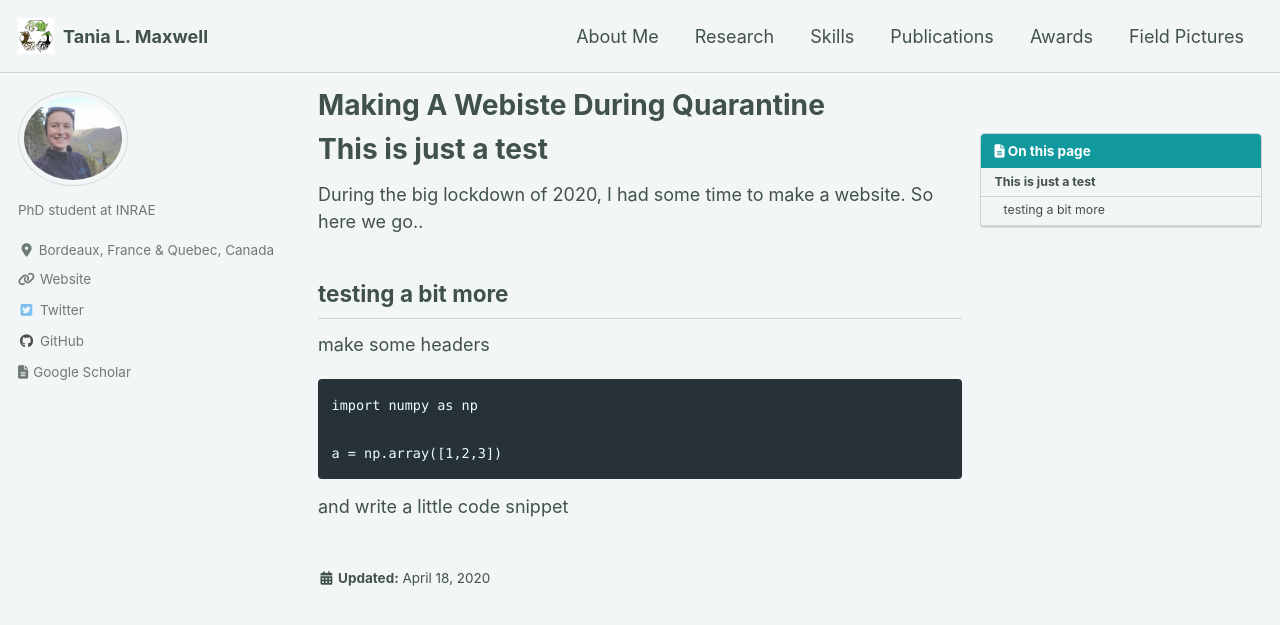
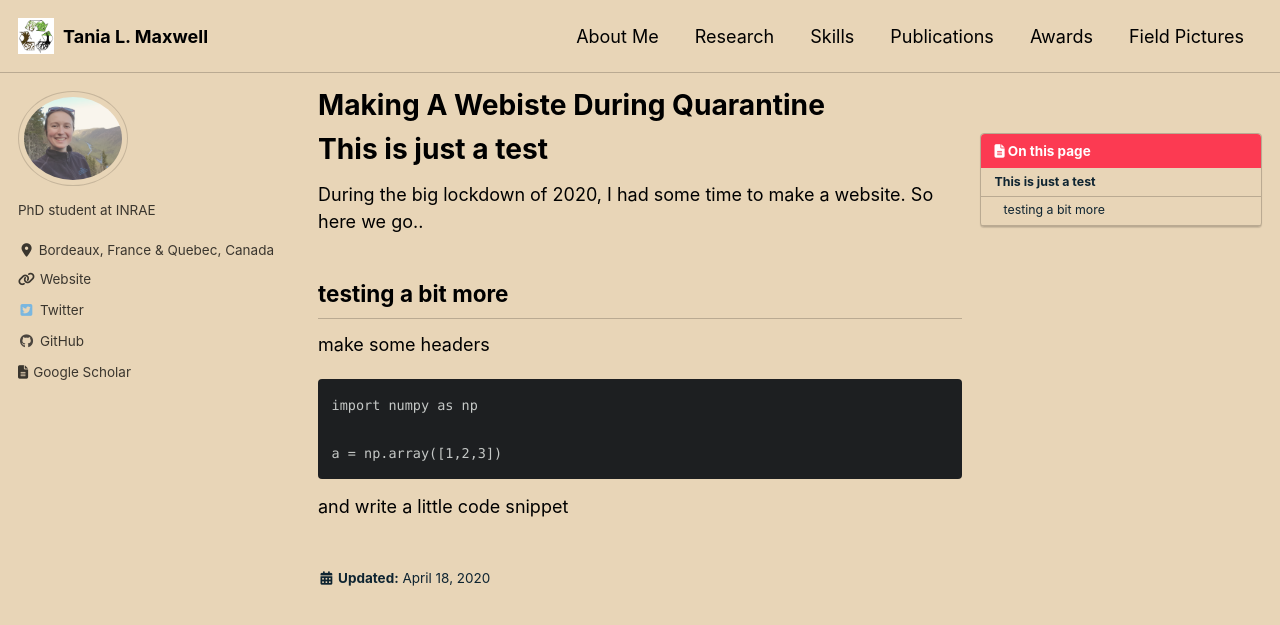
Before and after one commit to Tania-Maxwell/Tania-Maxwell.github.io, a Jekyll site: the page built from _posts/2020-04-18-Making-a-webiste-during-quarantine.md, in a window 1280 px wide and 900 px high. Shown: the top 625 px of the window. Built offline with Jekyll 4.4.1, drawn with Linux system fonts in a browser that asks for light colours; cached includes are drawn as plain includes; nearby versions of some CDN libraries.

Commit message:
new theme

```diff
--- a/_config.yml
+++ b/_config.yml
@@ -12,7 +12,7 @@
 
 # theme                  : "minimal-mistakes-jekyll"
 # remote_theme           : "mmistakes/minimal-mistakes"
-minimal_mistakes_skin    : "mint" # "air", "aqua", "contrast", "dark", "dirt", "neon", "mint", "plum", "sunrise", "default"
+minimal_mistakes_skin    : "sunrise" # "air", "aqua", "contrast", "dark", "dirt", "neon", "mint", "plum", "sunrise", "default"
 
 # Site Settings
 locale                   : "en-US"
```
